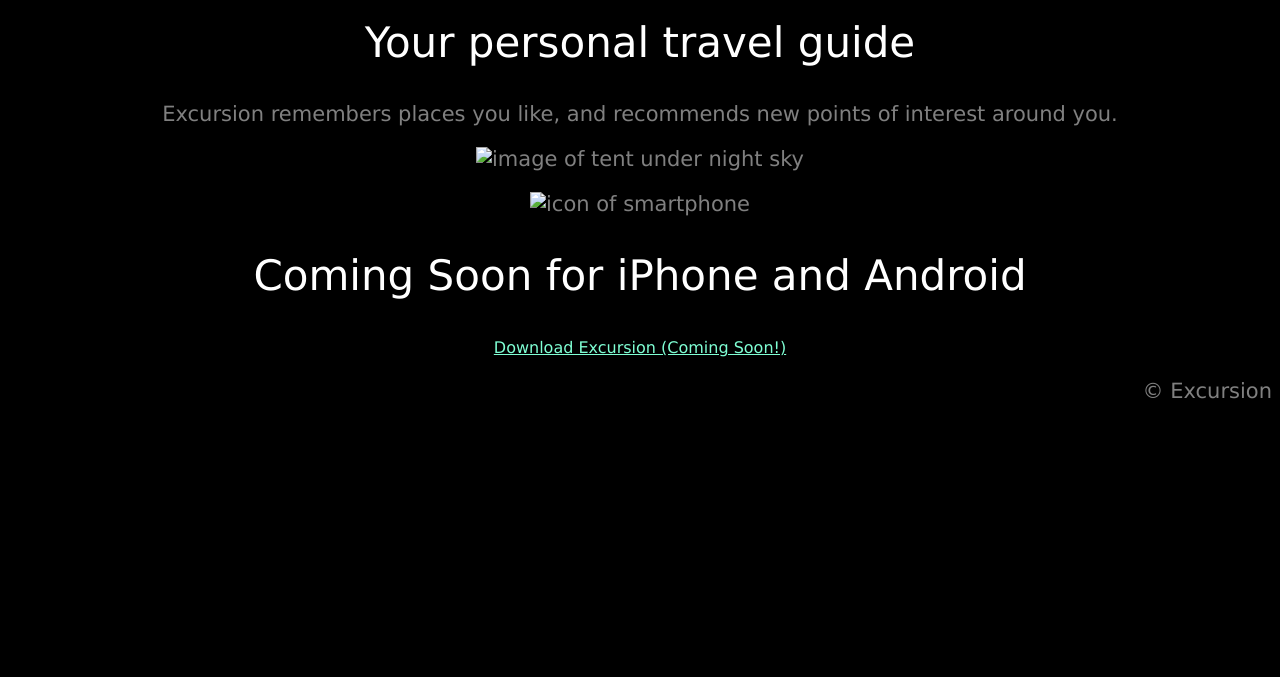
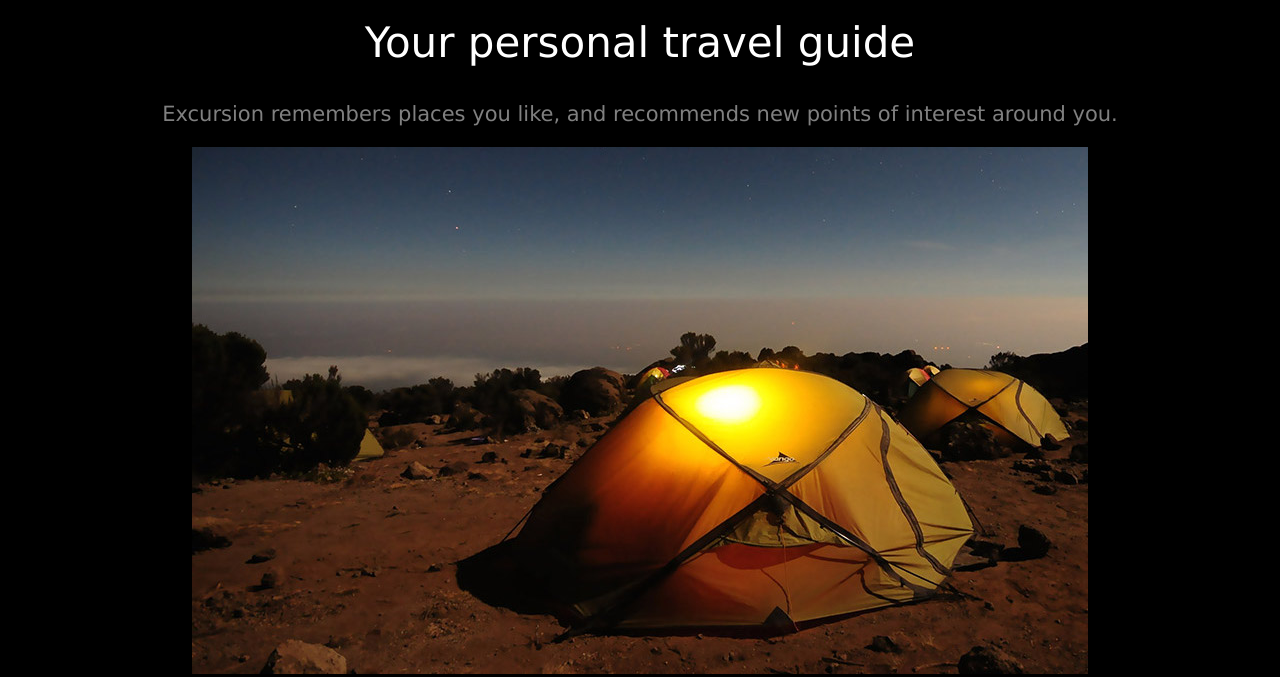
Before and after one commit to andrewsipe/excursion, a plain HTML site: page index.html in a window 1280 px wide. Shown: the part 342-1019 px from the top of the page. Before the commit the page ends 800 px from the top, so only its background shows below. Drawn offline with Linux system fonts and the light colour scheme.

Commit message:
correct filepath for images and videos

```diff
--- a/index.html
+++ b/index.html
@@ -15,17 +15,17 @@
     </p>
   </div>
   <p>
-    <video id="appvideo" src="./resources/video/excursion.mp4" autoplay loop>Video Not Supported.</video>
+    <video id="appvideo" src="./resources/videos/excursion.mp4" autoplay loop>Video Not Supported.</video>
   </p>
   <div id="camp">
     <h2>Your personal travel guide</h2>
     <p>Excursion remembers places you like, and recommends new points of interest around you.</p>
     <p>
-      <img src="resources/image/camp.jpg" alt="image of tent under night sky" />
+      <img src="resources/images/camp.jpg" alt="image of tent under night sky" />
     </p>
   </div>
   <p>
-    <img src="resources/image/phone.png" alt="icon of smartphone" />
+    <img src="resources/images/phone.png" alt="icon of smartphone" />
   </p>
   <h2>Coming Soon for iPhone and Android</h2>
   <p class="download">
```
